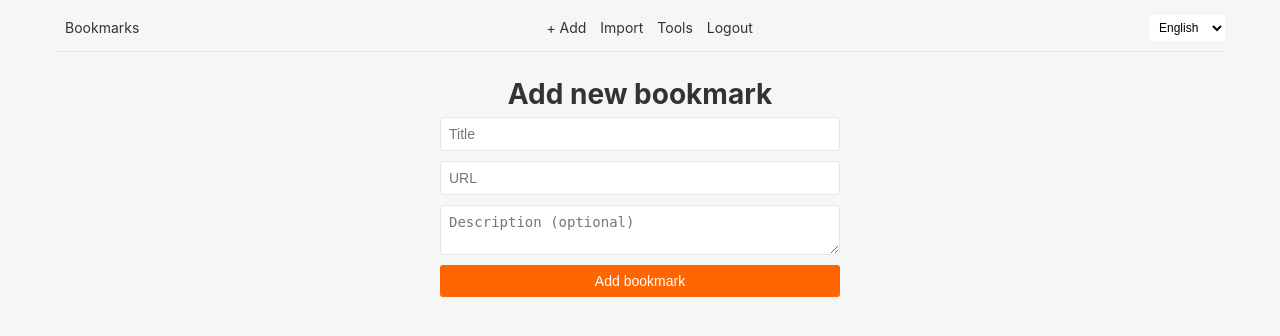
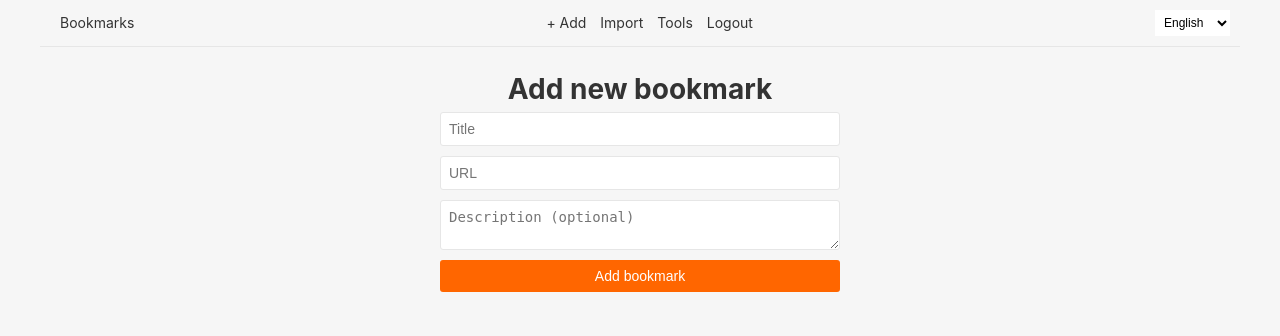
Before and after one commit to skorotkiewicz/bookmarks, a Flask app: page /add_bookmark in a window 1280 px wide. Shown: the top 336 px of the page. Run offline with Flask 3, Linux system fonts and the light colour scheme; the visitor is signed in with stand-in values (Sample User, id 1).

Commit message:
fix navbar css

```diff
--- a/templates/base.html
+++ b/templates/base.html
@@ -28,7 +28,7 @@
             /* max-width: 800px; */
             max-width: 1200px;
             margin: 0 auto;
-            padding: 15px;
+            /* padding: 15px; */
             font-size: 14px;
             overflow-x: hidden;
         }
@@ -39,7 +39,8 @@
             /* justify-content: flex-end; */
             align-items: center;
             margin-bottom: 20px;
-            padding-bottom: 10px;
+            /* padding-bottom: 10px; */
+            padding: 10px;
             border-bottom: 1px solid var(--border-color);
         }
 
```
